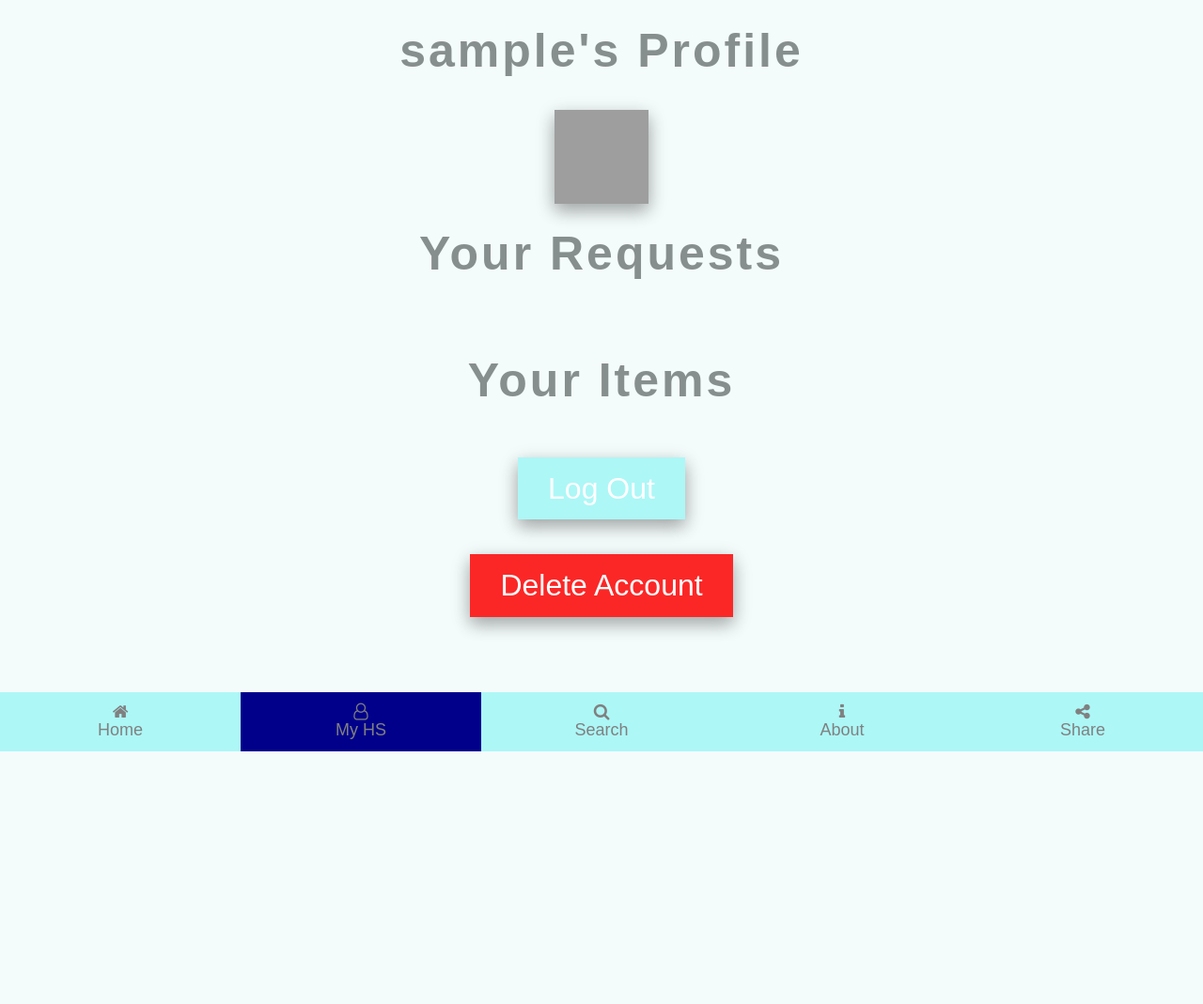
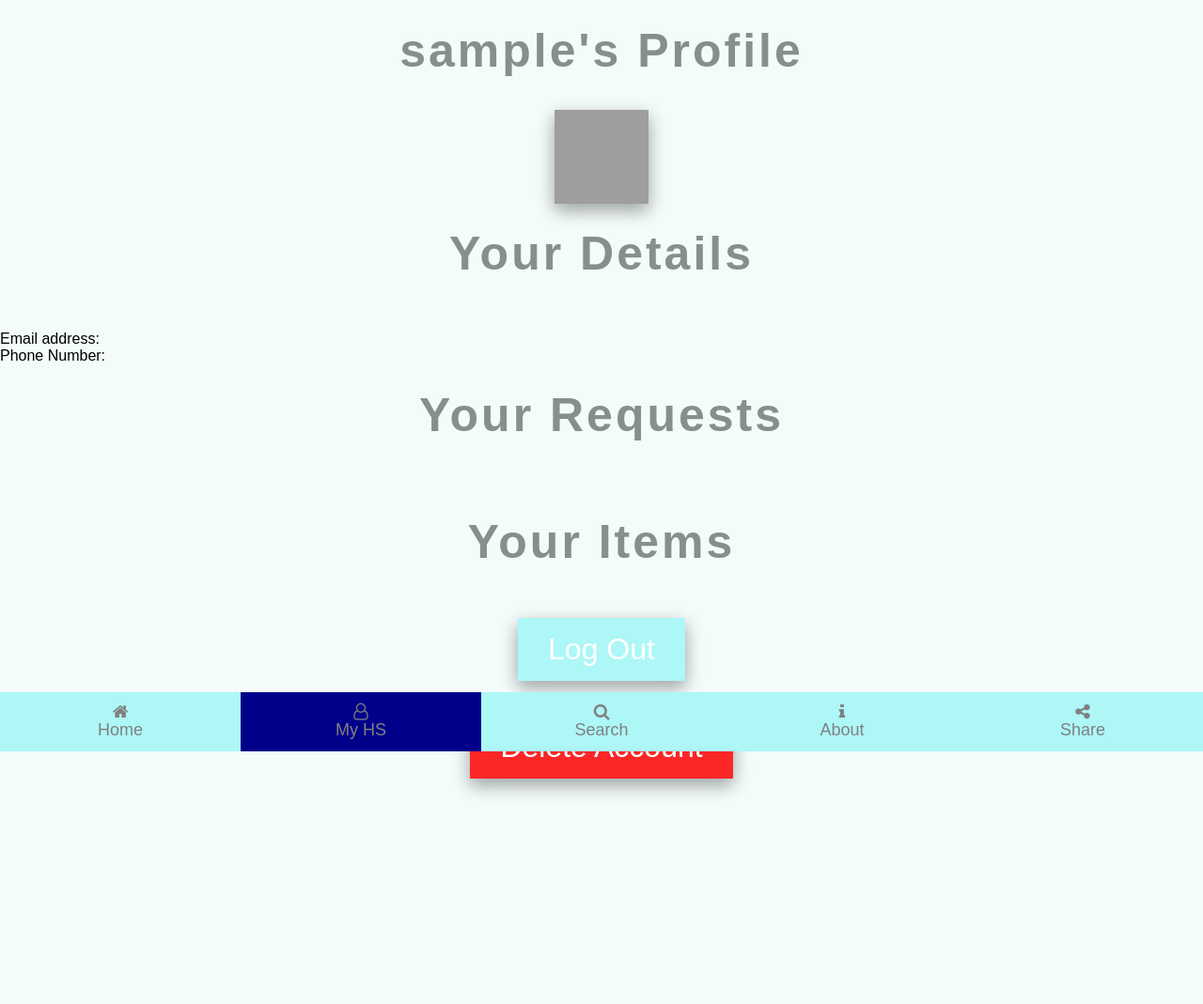
Before and after one commit to CraigR973/HolidayShare, a PHP site: page /profile.php in a window 1280 px wide. Shown: the top 1069 px of the page at 94% size. Before the commit the page ends 800 px from the top, so only its background shows below. Run offline with PHP 8.4, Linux system fonts and the light colour scheme; the visitor is signed in with stand-in values (Sample User, id 1); data that the repository does not hold is empty; grey boxes are pictures that could not be loaded.

Commit message:
Add details to profile

```diff
--- a/profile.php
+++ b/profile.php
@@ -95,6 +95,19 @@
                     }
                 }
             }
+            ?>
+
+            <h1>Your Details</h1><br>
+
+            <?php
+                $details_result = $conn->query("SELECT `email`, `phone` FROM `Members` WHERE `username` = '$memberusername'");
+                $details = $details_result->fetch_assoc();
+                $email = $details['email'];
+                $phone = $details['phone'];
+
+                echo "Email address: ".$email;
+                echo "<br/>";
+                echo "Phone Number: ".$phone;
             ?>
 
             <h1>Your Requests</h1><br>
```
